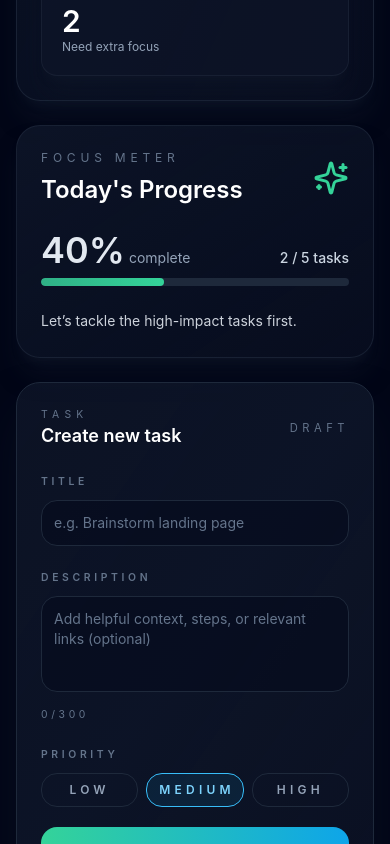
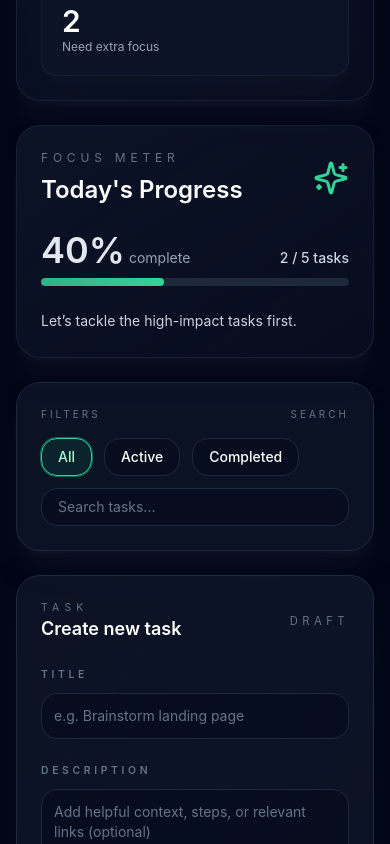
Before and after one commit to johnwick22012026-source/PulseBoard, a React (Vite) app: page / in a window 390 px wide. Shown: the part 960-1804 px from the top of the page. Built offline with nearby package versions, Linux system fonts and the light colour scheme; the HTML template or start-up script is replaced by a standard one.

Commit message:
feat(PULSEBOA-59): Implement responsive dashboard layout and visual polish — src/App.tsx

```diff
--- a/src/App.tsx
+++ b/src/App.tsx
@@ -189,34 +189,30 @@ export default function App() {
 
   return (
     <div className="min-h-screen bg-slate-950 text-slate-100">
-      <div className="mx-auto flex max-w-6xl flex-col gap-6 px-4 py-8 md:px-8 lg:px-12">
+      <div className="mx-auto w-full max-w-6xl px-4 py-8 md:px-8 lg:px-12 xl:px-16">
         <Header />
 
-        <div className="space-y-6">
+        <main className="mt-6 flex flex-col gap-6">
           <GreetingSummary metrics={metrics} />
 
-          <div className="grid gap-6 lg:grid-cols-2">
-            <div className="transition-all duration-200">
+          <div className="grid gap-6 lg:grid-cols-[1.1fr_0.9fr]">
+            <div className="flex flex-col gap-6">
               <ProgressCard
                 completed={progressData.completed}
                 total={progressData.total}
                 progressPercent={progressData.progressPercent}
                 message={progressData.message}
               />
-            </div>
-            <div className="transition-all duration-200">
-              <TaskForm onSubmit={handleCreateTask} />
-            </div>
-          </div>
-
               <FilterBar
                 activeFilter={filter}
                 onFilterChange={setFilter}
                 searchQuery={searchQuery}
                 onSearchQueryChange={setSearchQuery}
               />
+            </div>
+            <TaskForm onSubmit={handleCreateTask} />
+          </div>
 
-          <section className="overflow-hidden rounded-3xl border border-slate-800 bg-slate-900/40 p-4 transition-all duration-200">
           <TaskList
             tasks={visibleTasks}
             hasTasks={visibleTasks.length > 0}
@@ -224,8 +220,7 @@ export default function App() {
             onDelete={handleDeleteTask}
             onUpdate={handleUpdateTask}
           />
-          </section>
-        </div>
+        </main>
       </div>
     </div>
   )
```
Lines whose indentation alone changed are shown as unchanged.
